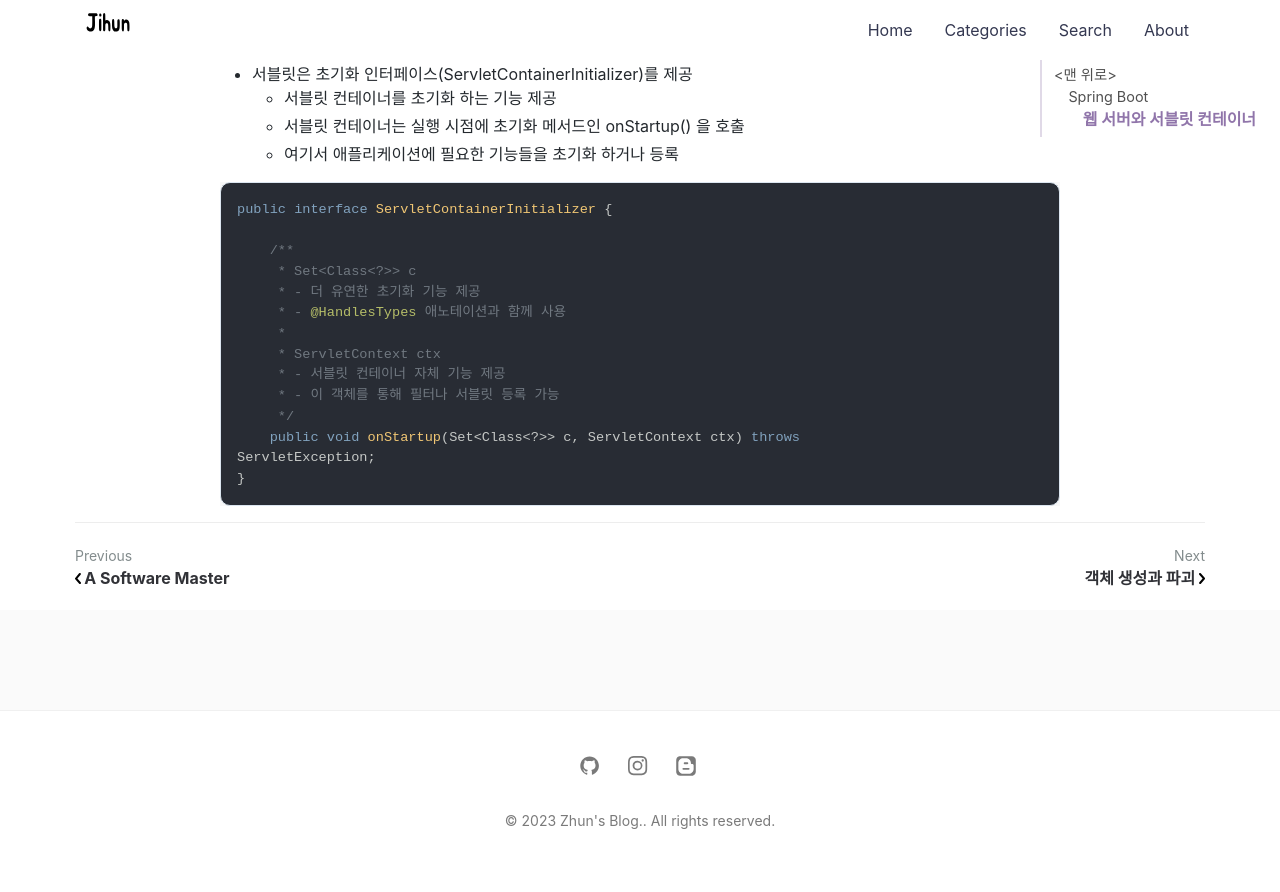
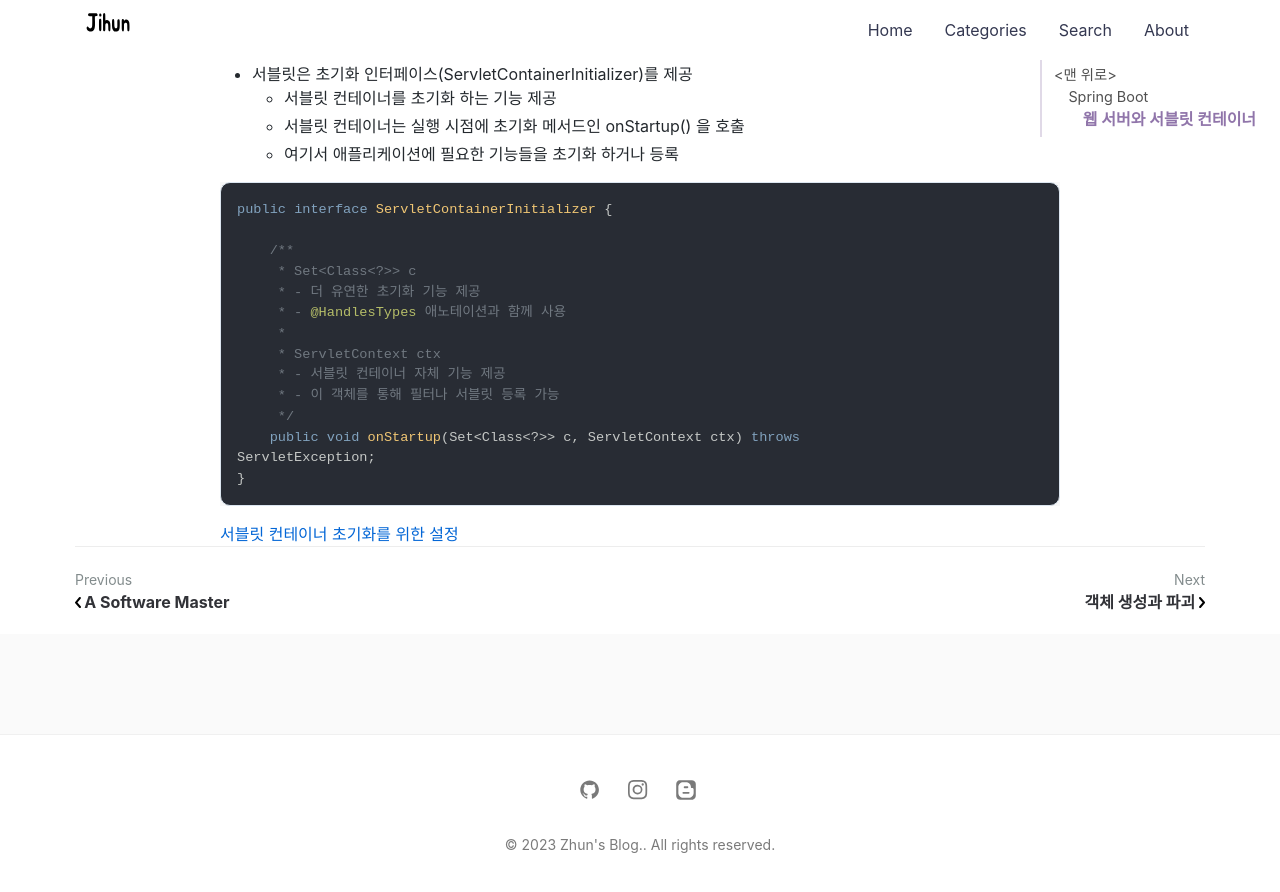
Before and after one commit to jihunparkme/jihunparkme.github.io, a Jekyll site: the page built from _posts/2023-04-06-spring-boot.md, in a window 1280 px wide and 900 px high, scrolled down 1759 px. Shown: the top 892 px of the window. Built offline with Jekyll 4.4.1, drawn with Linux system fonts in a browser that asks for light colours; nearby versions of some CDN libraries; comment, search, counter and statistics services are not loaded.

Commit message:
add: commit link

````diff
--- a/_posts/2023-04-06-spring-boot.md
+++ b/_posts/2023-04-06-spring-boot.md
@@ -75,3 +75,5 @@
 ServletException;
 }
 ```
+
+[서블릿 컨테이너 초기화를 위한 설정](https://github.com/jihunparkme/Inflearn-Spring-Boot/commit/ac5cd44f85a8a2751ee73d641bf97b33943ffcf4)
````
